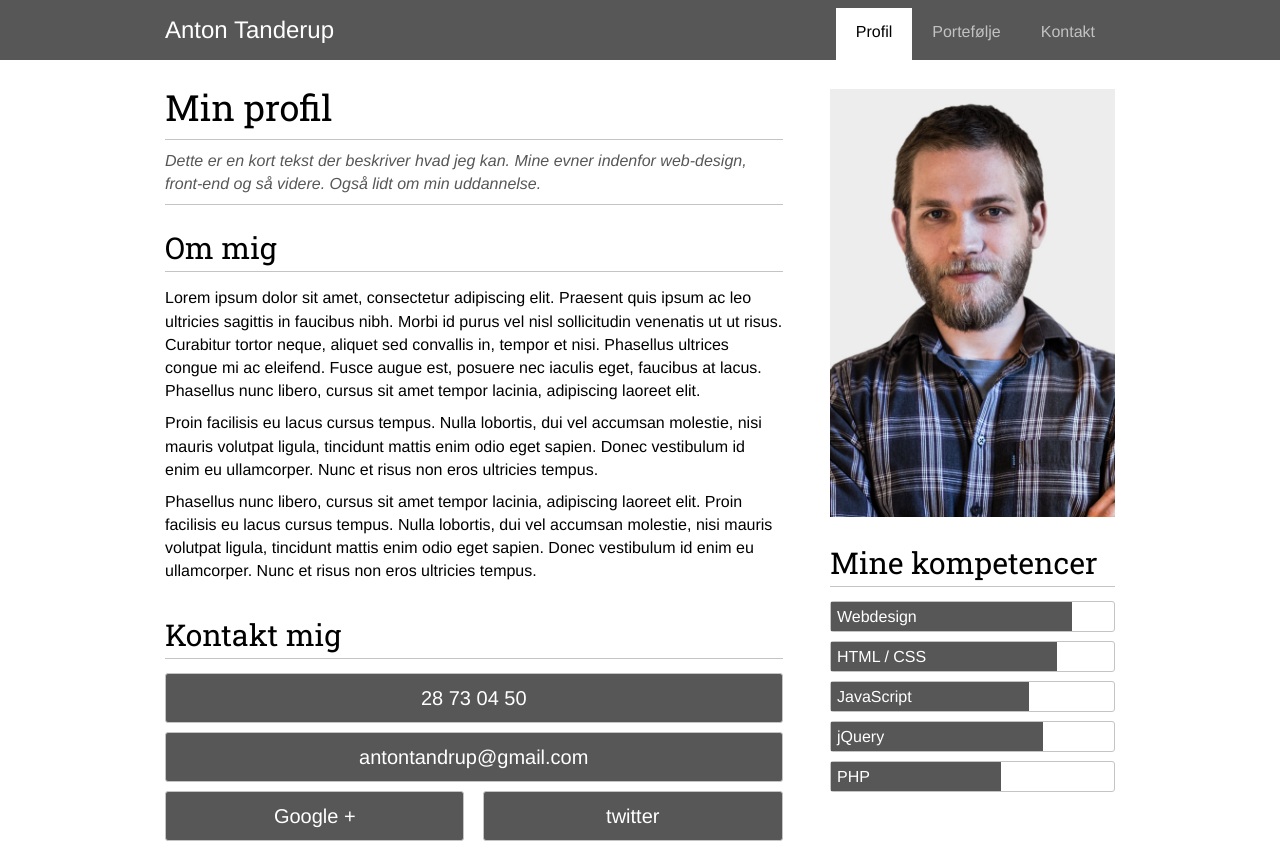
After one commit to antontanderup/portfolio, a PHP site: page /profil.php in a window 1280 px wide. The commit adds this page. Run offline with PHP 8.4, Linux system fonts and the light colour scheme.

Commit message:
added php structure, js etc.

```diff
--- a/css/main.css
+++ b/css/main.css
@@ -49,7 +49,7 @@ table {
   box-sizing: border-box; }
 
 /* ----------------------------------- \
-	partials/_typography.scss
+	partials/_typography.scss - loaded
 \ ----------------------------------- */
 body {
   font-size: 1.6rem;
@@ -61,7 +61,7 @@ body {
 .title {
   font-size: 3.6rem;
   margin-bottom: 1.4rem;
-  margin-top: .9rem; }
+  margin-top: 2.9rem; }
 
 .subhead {
   font-size: 3rem;
@@ -77,7 +77,7 @@ p {
   margin: .9rem 0; }
 
 /* ----------------------------------- \
-	partials/_buttons.scss
+	partials/_buttons.scss - loaded
 \ ----------------------------------- */
 .skill {
   border: 1px solid #c4c4c4;
@@ -114,6 +114,25 @@ p {
 .right {
   float: right; }
 
+.nav-button {
+  background-image: url("../icons/nav-button.svg");
+  background-repeat: none;
+  position: absolute;
+  height: 4.8rem;
+  width: 4.8rem;
+  top: 0.45rem;
+  right: 3%; }
+
+#top-nav-links li a {
+  display: block;
+  color: #c2c2c2;
+  text-decoration: none;
+  height: 4.8rem;
+  line-height: 4.8rem;
+  text-align: center;
+  border-top: 1px solid rgba(255, 255, 255, 0.21);
+  font-size: 1.6rem; }
+
 /* ----------------------------------- \
 	partials/_layout.scss - loaded
 \ ----------------------------------- */
@@ -123,6 +142,13 @@ html {
 .wrap {
   margin: 0 3%; }
 
+.header {
+  background-color: #575757;
+  color: white; }
+  .header h1 {
+    font-size: 2.4rem;
+    line-height: 6rem; }
+
 .intro-text {
   border: 1px solid #c4c4c4;
   border-left: 0;
@@ -131,3 +157,100 @@ html {
     font-style: italic;
     margin-bottom: .9rem;
     color: #575757; }
+
+.profile-picture {
+  width: 100%;
+  margin: 2.9rem 0 0 0; }
+
+.nav-show {
+  display: block; }
+
+.nav-hide {
+  display: none; }
+
+/* ----------------------------------- \
+	partials/_mediaqueries.scss - loaded
+\ ----------------------------------- */
+.wrap {
+  display: flex;
+  flex-flow: row wrap;
+  max-width: 95rem; }
+
+.header .wrap {
+  display: block; }
+
+@media all and (min-width: 650px) {
+  .nav-button {
+    display: none; }
+
+  #top-nav-links {
+    display: block; }
+
+  .header {
+    height: 6rem; }
+    .header .wrap {
+      display: table;
+      width: 94%; }
+      .header .wrap h1 {
+        display: table-cell;
+        width: 30%;
+        vertical-align: middle; }
+      .header .wrap nav {
+        display: table-cell;
+        height: 6rem;
+        width: 70%; }
+        .header .wrap nav #top-nav-links {
+          height: 100%;
+          float: right; }
+          .header .wrap nav #top-nav-links li {
+            float: left;
+            height: 100%; }
+          .header .wrap nav #top-nav-links a {
+            display: inline-block;
+            padding: 0 2rem;
+            height: 5.2rem;
+            margin-top: .8rem;
+            border-top: 0; }
+          .header .wrap nav #top-nav-links .current-page {
+            background-color: white;
+            color: black; }
+          .header .wrap nav #top-nav-links .current-page:hover {
+            opacity: 1; }
+          .header .wrap nav #top-nav-links a:hover {
+            opacity: .8;
+            background-color: white;
+            color: black; }
+          .header .wrap nav #top-nav-links a:active {
+            background-color: white;
+            opacity: 1; } }
+@media all and (min-width: 1010px) {
+  .wrap {
+    margin: auto; } }
+.min-profil .intro, .min-profil .about, .min-profil .kontakt {
+  flex: 1 100%; }
+.min-profil .intro {
+  order: 1; }
+.min-profil .kompetencer {
+  order: 2; }
+.min-profil .about {
+  order: 3; }
+.min-profil .kontakt {
+  order: 4; }
+@media all and (min-width: 650px) {
+  .min-profil .wrap {
+    display: block; }
+  .min-profil .intro, .min-profil .about, .min-profil .kontakt, .min-profil .kompetencer {
+    float: right; }
+  .min-profil .intro, .min-profil .about {
+    width: 55%;
+    margin-right: 5%; }
+  .min-profil .kompetencer {
+    width: 40%; }
+  .min-profil .kontakt {
+    width: 100%; } }
+@media all and (min-width: 770px) {
+  .min-profil .intro, .min-profil .about, .min-profil .kontakt {
+    width: 65%;
+    margin-right: 5%; }
+  .min-profil .kompetencer {
+    width: 30%; } }
--- a/css/main.scss
+++ b/css/main.scss
@@ -6,3 +6,4 @@
 @import "partials/typography";
 @import "partials/buttons";
 @import "partials/layout";
+@import "partials/mediaqueries";
--- a/css/partials/_base.scss
+++ b/css/partials/_base.scss
@@ -24,3 +24,4 @@ $headline-subhead-font-size: 3rem;
 // Borders
 $detail-border: 1px solid $accent-color;
 $border-radius: .3rem;
+$nav-border: 1px solid rgba(255, 255, 255, 0.21);
--- a/css/partials/_buttons.scss
+++ b/css/partials/_buttons.scss
@@ -1,5 +1,5 @@
 /* ----------------------------------- \
-	partials/_buttons.scss
+	partials/_buttons.scss - loaded
 \ ----------------------------------- */
 
 
@@ -17,6 +17,9 @@
 		width:100%
 	}
 }
+
+
+// Content buttons
 
 .button {
 	border: $detail-border;
@@ -43,3 +46,26 @@
 .right {
 	float:right;
 }
+
+// Navigation-button
+
+.nav-button {
+	background-image: url('../icons/nav-button.svg');
+	background-repeat: none;
+	position:absolute;
+	height:4.8rem;
+	width:4.8rem;
+	top: 0.45rem;
+	right: 3%;
+}
+
+#top-nav-links li a {
+	display: block;
+	color: $alt-subdued-text-color;
+	text-decoration: none;
+	height: 4.8rem;
+	line-height: 4.8rem;
+	text-align: center;
+	border-top: $nav-border;
+	font-size: $base-font-size;
+}
--- a/css/partials/_colors.scss
+++ b/css/partials/_colors.scss
@@ -2,7 +2,13 @@
 	partials/_colors.scss - loaded
 \ ----------------------------------- */
 
+$main-background-color: #ffffff; // White
+$main-foreground-color: #000000; // Black
+
 $accent-color: #C4C4C4;
 
-$alt-background-color: #575757;
-$alt-foreground-color: #ffffff;
+$alt-background-color: #575757; // Gray
+$alt-foreground-color: #ffffff; // White
+
+$subdued-text-color: #575757; // Bright BG
+$alt-subdued-text-color: #C2C2C2; // Dark BG
--- a/css/partials/_layout.scss
+++ b/css/partials/_layout.scss
@@ -10,12 +10,36 @@ html {
 	margin:0 3%;
 }
 
+.header {
+	background-color: $alt-background-color;
+	color: $alt-foreground-color;
+	h1 {
+		font-size: 2.4rem;
+		line-height: 6rem;
+	}
+}
+
 .intro-text {
 	border: $detail-border;
 	border-left:0; border-right:0;
 	p {
 		font-style: italic;
 		margin-bottom: .9rem;
-		color:$alt-background-color;
+		color:$subdued-text-color;
 	}
 }
+
+.profile-picture {
+	width:100%;
+	margin:2.9rem 0 0 0;
+}
+
+// Navigation
+
+.nav-show {
+	display:block;
+}
+
+.nav-hide {
+	display:none;
+}
--- /dev/null
+++ b/css/partials/_mediaqueries.scss
@@ -0,0 +1,151 @@
+/* ----------------------------------- \
+	partials/_mediaqueries.scss - loaded
+\ ----------------------------------- */
+
+.wrap {
+	display:flex;
+	flex-flow: row wrap;
+	max-width: 95rem;
+}
+
+//exclude header from flex
+.header .wrap {
+	display:block;
+}
+
+// Desktop Navigation
+@media all and (min-width: 650px) {
+	.nav-button {
+		display:none;
+	}
+	#top-nav-links {
+		display:block;
+	}
+	.header {
+		height:6rem;
+		.wrap {
+			display:table;
+			width:94%;
+			h1 {
+				display:table-cell;
+				width:30%;
+				vertical-align: middle;
+			}
+			nav {
+				display:table-cell;
+				height:6rem;
+				width:70%;
+				#top-nav-links { // UL element
+					height:100%;
+					float:right;
+					li {
+						float:left;
+						height:100%;
+					}
+					a {
+						display:inline-block;
+						padding: 0 2rem;
+						height:5.2rem;
+						margin-top: .8rem;
+						border-top: 0;
+					}
+					.current-page {
+						background-color: $main-background-color;
+						color: $main-foreground-color;
+					}
+
+					.current-page:hover {
+						opacity:1;
+					}
+
+					a:hover {
+						opacity:.8;
+						background-color: $main-background-color;
+						color: $main-foreground-color;
+					}
+
+					a:active {
+						background-color: $main-background-color;
+						opacity:1;
+					}
+
+				}
+			}
+		}
+	}
+
+}
+
+// Center content
+@media all and (min-width: 1010px) {
+	.wrap {
+		margin:auto;
+	}
+}
+
+
+// Min profil RWD layout
+.min-profil {
+
+	.intro, .about, .kontakt {
+		flex:1 100%;
+	}
+
+	.intro {
+		order:1;
+	}
+
+	.kompetencer {
+		order:2;
+	}
+
+	.about {
+		order:3;
+	}
+
+	.kontakt {
+		order:4;
+	}
+
+
+
+	@media all and (min-width: 650px) {
+
+		.wrap {
+			display:block;
+		}
+
+		.intro, .about, .kontakt, .kompetencer {
+			float:right;
+		}
+
+		.intro, .about {
+			width:55%;
+			margin-right: 5%
+		}
+
+		.kompetencer {
+			width:40%;
+
+		}
+
+		.kontakt {
+			width:100%;
+		}
+	}
+
+	@media all and (min-width: 770px) {
+
+		.intro, .about, .kontakt {
+			width:65%;
+			margin-right: 5%
+		}
+
+		.kompetencer {
+			width:30%;
+
+		}
+
+	}
+
+}
--- a/css/partials/_typography.scss
+++ b/css/partials/_typography.scss
@@ -1,5 +1,5 @@
 /* ----------------------------------- \
-	partials/_typography.scss
+	partials/_typography.scss - loaded
 \ ----------------------------------- */
 
 body {
@@ -15,7 +15,7 @@ body {
 .title {
 	font-size: $headline-main-font-size;
 	margin-bottom: 1.4rem;
-	margin-top:.9rem;
+	margin-top:2.9rem;
 }
 
 .subhead {
--- /dev/null
+++ b/footer.php
@@ -0,0 +1,7 @@
+
+	<footer>
+
+	</footer> <!-- footer END -->
+	<script src="js/behavior.js"></script>
+</body>
+</html>
--- /dev/null
+++ b/header.php
@@ -0,0 +1,33 @@
+<?php
+
+function menu_highlight($file_name) {
+	if ($file_name == basename($_SERVER['PHP_SELF'])) {
+		echo 'class="current-page"';
+	}
+};
+
+?>
+
+<!DOCTYPE html>
+<html>
+<head>
+	<meta charset="utf-8">
+	<meta http-equiv="X-UA-Compatible" content="IE=edge">
+	<title>Profil - Anton Tanderup</title>
+	<link rel="stylesheet" href="css/main.css">
+</head>
+<body>
+
+	<header class="header">
+	   <div class="wrap">
+		<h1>Anton Tanderup</h1>
+		<nav class="top-nav">
+			<div class="nav-button" id="nav-button"></div>
+			<ul class="nav-hide" id="top-nav-links">
+				<li><a href="profil.php" <?php menu_highlight('profil.php'); ?>>Profil</a></li>
+				<li><a href="index.php" <?php menu_highlight('index.php'); ?>>Portefølje</a></li>
+				<li><a href="kontakt.php" <?php menu_highlight('kontakt.php'); ?>>Kontakt</a></li>
+			</ul>
+		</nav>
+	   </div> <!-- wrap END -->
+	</header> <!-- header END -->
--- /dev/null
+++ b/js/behavior.js
@@ -0,0 +1,12 @@
+window.onload = function() {
+	var navToggle = function() {
+		var navLinks = document.getElementById("top-nav-links");
+		if (navLinks.className === "nav-show") {
+			navLinks.className = "nav-hide";
+		} else {
+			navLinks.className = "nav-show";
+		}
+	}
+	var navButton = document.getElementById("nav-button");
+	navButton.addEventListener("click", navToggle, false);
+};
--- /dev/null
+++ b/profil.php
@@ -0,0 +1,46 @@
+<?php include("header.php");?>
+
+	<!-- Min Profil Start -->
+   <div class="min-profil">
+	<section class="wrap">
+
+		<aside class="kompetencer">
+			<img src="img/antontanderup.jpg" alt="Anton Tanderup" class="profile-picture" />
+			<section>
+				<h2 class="subhead">Mine kompetencer</h2>
+				<div class="skill"><span style="width:85%;">Webdesign</span></div>
+				<div class="skill"><span style="width:80%;">HTML / CSS</span></div>
+				<div class="skill"><span style="width:70%;">JavaScript</span></div>
+				<div class="skill"><span style="width:75%;">jQuery</span></div>
+				<div class="skill"><span style="width:60%;">PHP</span></div>
+			</section>
+		</aside> <!-- kompetencer END -->
+
+		<div class="intro">
+			<h1 class="title">Min profil</h1>
+			<section class="intro-text">
+				<p>Dette er en kort tekst der beskriver hvad jeg kan. Mine evner indenfor web-design, front-end og så videre. Også lidt om min uddannelse.</p>
+			</section>
+		</div> <!-- intro-text END -->
+
+		<article class="about">
+			<h2 class="subhead">Om mig</h2>
+			<p>Lorem ipsum dolor sit amet, consectetur adipiscing elit. Praesent quis ipsum ac leo ultricies sagittis in faucibus nibh. Morbi id purus vel nisl sollicitudin venenatis ut ut risus. Curabitur tortor neque, aliquet sed convallis in, tempor et nisi. Phasellus ultrices congue mi ac eleifend. Fusce augue est, posuere nec iaculis eget, faucibus at lacus. Phasellus nunc libero, cursus sit amet tempor lacinia, adipiscing laoreet elit.</p>
+			<p>Proin facilisis eu lacus cursus tempus. Nulla lobortis, dui vel accumsan molestie, nisi mauris volutpat ligula, tincidunt mattis enim odio eget sapien. Donec vestibulum id enim eu ullamcorper. Nunc et risus non eros ultricies tempus.</p>
+			<p>Phasellus nunc libero, cursus sit amet tempor lacinia, adipiscing laoreet elit. Proin facilisis eu lacus cursus tempus. Nulla lobortis, dui vel accumsan molestie, nisi mauris volutpat ligula, tincidunt mattis enim odio eget sapien. Donec vestibulum id enim eu ullamcorper. Nunc et risus non eros ultricies tempus.</p>
+		</article> <!-- about END -->
+
+		<aside class="kontakt">
+			<h2 class="subhead">Kontakt mig</h2>
+			<a href="tel:28730450" class="button">28 73 04 50</a>
+			<a href="mailto:antontandrup@gmail.com" class="button">antontandrup@gmail.com</a>
+			<a href="#" class="button half-width left">Google +</a>
+			<a href="#" class="button half-width right">twitter</a>
+		</aside> <!-- kontakt END -->
+
+	</section> <!-- wrap END -->
+
+   </div> <!-- min-profil END -->
+
+
+<?php include("footer.php");?>
```
Also changed, not shown: main.css (added, +23 -0 lines), icons/nav-button.svg (added), img/antontanderup.jpg (added).
